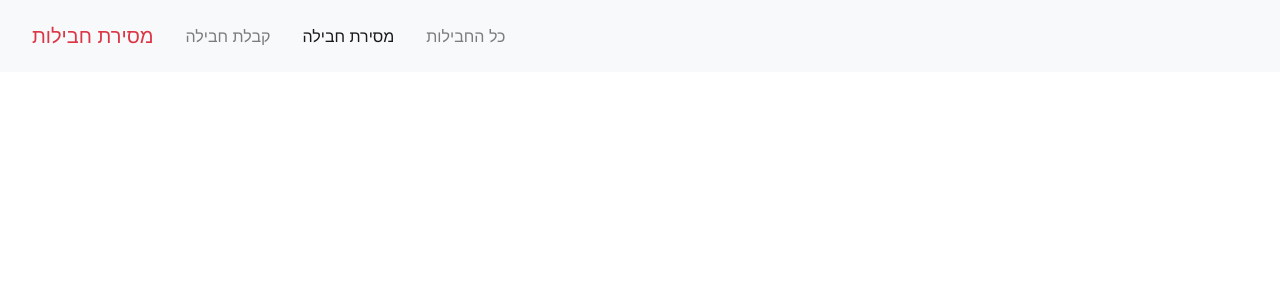
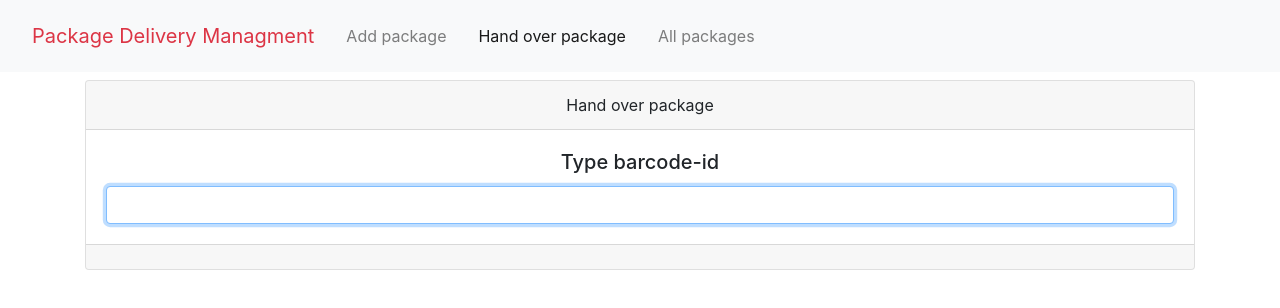
Before and after one commit to israelKusayev/package-delivery-client, a React (Create React App) app: page /deliver in a window 1280 px wide. Shown: the top 308 px of the page. Built offline with nearby package versions, Linux system fonts and the light colour scheme.

Commit message:
package delivery working progress

```diff
--- a/src/App.tsx
+++ b/src/App.tsx
@@ -1,12 +1,17 @@
-import * as React from "react";
-import "./App.css";
-// import { Route } from "react-router-dom";
-import NavBar from "./components/navBar";
+import * as React from 'react';
+import './App.css';
+import { Route } from 'react-router-dom';
+import NavBar from './components/navBar';
+import PackageDelivery from './pages/package-delivery/package-delivery';
+// import { Route } from "react-router";
 class App extends React.Component {
   render() {
     return (
       <React.Fragment>
         <NavBar />
+        <div className="container">
+          <Route path="/deliver" component={PackageDelivery} />
+        </div>
       </React.Fragment>
     );
   }
--- a/src/components/navBar.tsx
+++ b/src/components/navBar.tsx
@@ -1,28 +1,25 @@
-import * as React from "react";
-import { Link, NavLink } from "react-router-dom";
+import * as React from 'react';
+import { Link, NavLink } from 'react-router-dom';
 class NavBar extends React.Component {
   state = {};
   render() {
     return (
       <nav className="navbar navbar-expand-lg navbar-light bg-light  mb-2 ">
         <Link className="navbar-brand text-danger ml-3" to="/">
-          מסירת חבילות
+          Package Delivery Managment
         </Link>
 
         <div className="collapse navbar-collapse" id="navbarNavAltMarkup ">
           <div className="navbar-nav">
             <NavLink className="nav-item nav-link m-2" to="/receiving">
-              קבלת חבילה
+              Add package
             </NavLink>
             <NavLink className="nav-item nav-link m-2" to="/deliver">
-              מסירת חבילה
+              Hand over package
             </NavLink>
             <NavLink className="nav-item nav-link m-2" to="/all-packages">
-              כל החבילות
+              All packages{' '}
             </NavLink>
-            <div className="pull-left m-2">
-              {/* <BackBtn label="חזור" path={"/"} /> */}
-            </div>
           </div>
         </div>
       </nav>
--- /dev/null
+++ b/src/pages/package-delivery/package-delivery.state.ts
@@ -0,0 +1,7 @@
+export class PackageDeliveryState {
+  barcodeId: string;
+
+  constructor() {
+    this.barcodeId = '';
+  }
+}
--- /dev/null
+++ b/src/pages/package-delivery/package-delivery.tsx
@@ -0,0 +1,46 @@
+import * as React from 'react';
+import { PackageDeliveryState } from './package-delivery.state';
+
+class PackageDelivery extends React.Component<{}, PackageDeliveryState> {
+  constructor(props: {}) {
+    super(props);
+
+    this.state = new PackageDeliveryState();
+
+    this.handleChange = this.handleChange.bind(this);
+  }
+
+  handleChange(event: React.FormEvent<HTMLInputElement>) {
+    this.setState(
+      {
+        ...this.state,
+        barcodeId: event.currentTarget.value
+      },
+      () => {
+        console.log(this.state);
+      }
+    );
+  }
+
+  render() {
+    return (
+      <div className="card text-center  align-middle">
+        <div className="card-header">Hand over package</div>
+        <div className="card-body">
+          <h5 className="card-title">Type barcode-id</h5>
+          <input
+            className="form-control"
+            type="text"
+            autoFocus={true}
+            value={this.state.barcodeId}
+            onChange={this.handleChange}
+          />
+        </div>
+        <div className="card-text" />
+        <div className="card-footer text-muted" />
+      </div>
+    );
+  }
+}
+
+export default PackageDelivery;
--- a/tslint.json
+++ b/tslint.json
@@ -10,6 +10,7 @@
   "rules": {
     "member-access": [true, "no-public"],
     "interface-name": [true, "never-prefix"],
-    "ordered-imports": false
+    "ordered-imports": false,
+    "no-console": false
   }
 }
```
Also changed, not shown: src/components/deliverPackage.tsx (deleted, +0 -20 lines).
